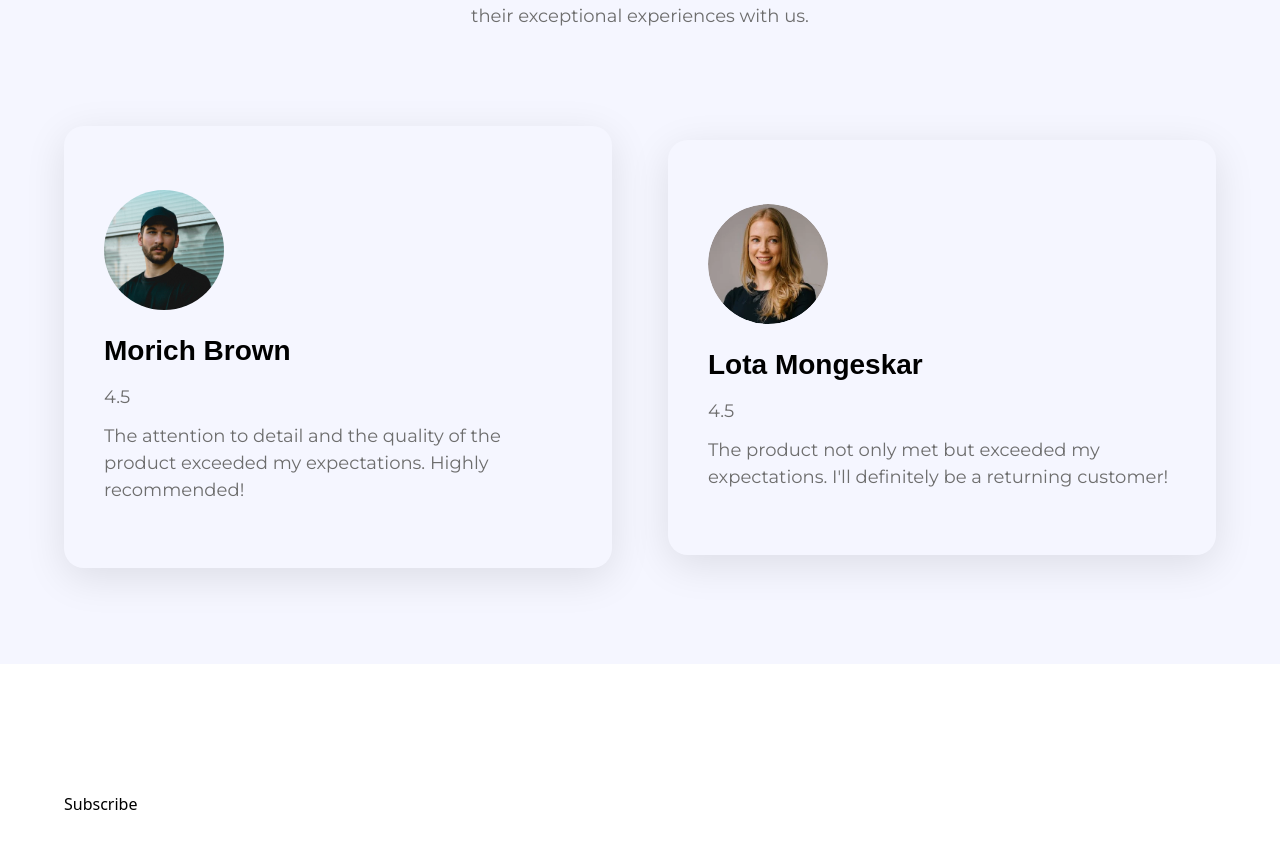
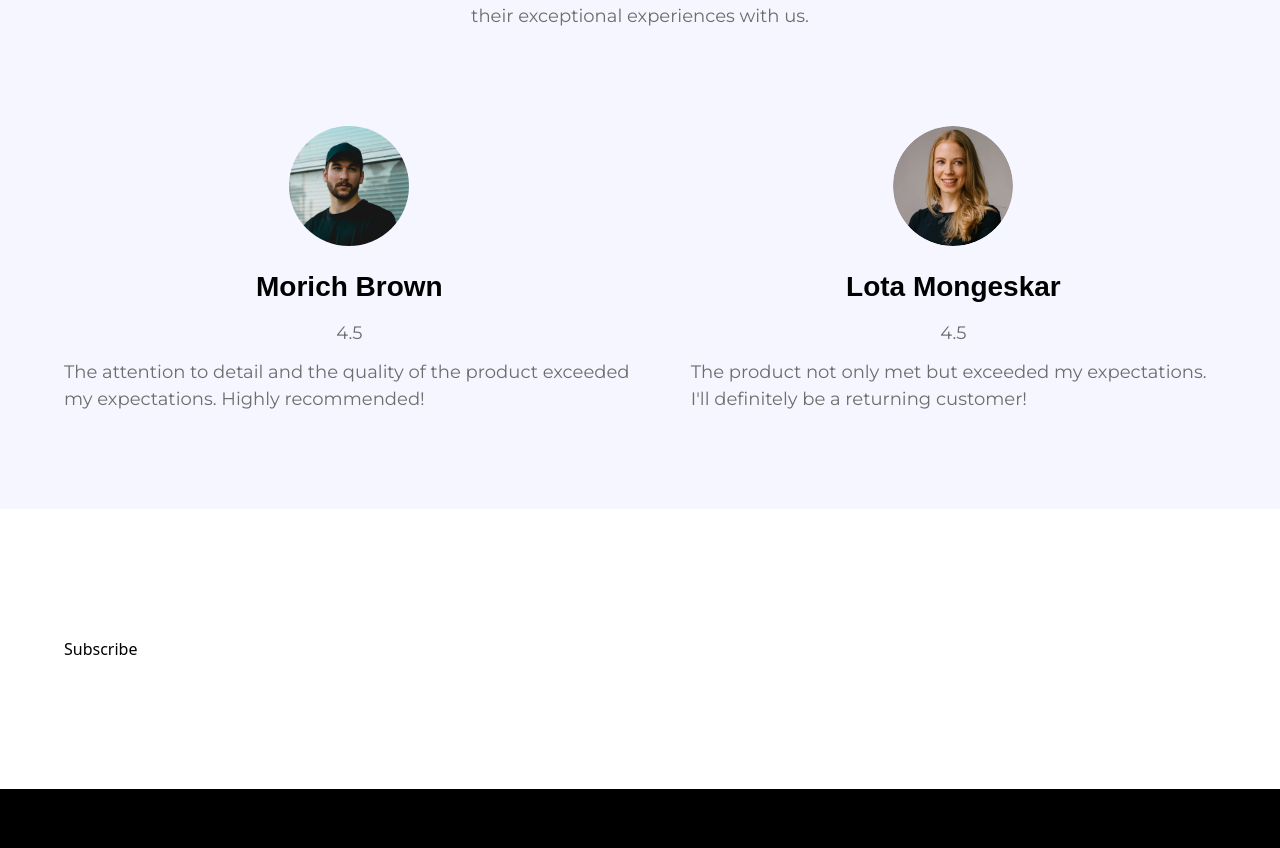
Before and after one commit to krystyna-lyn/ecommerce, a React (Vite) app: page / in a window 1280 px wide. Shown: the part 3708-4556 px from the top of the page. Built offline with nearby package versions, Linux system fonts and the light colour scheme; a web font is replaced by a local one.

Commit message:
Update ReviewCard.jsx

```diff
--- a/src/components/ReviewCard.jsx
+++ b/src/components/ReviewCard.jsx
@@ -1,11 +1,11 @@
 
 
-const ReviewCard = ({imgURL, customerName, rating, feedback}) => {
+const ReviewCard = ({ imgURL, customerName, rating, feedback }) => {
   return (
-    <div className='flex-1 sm:w-[350px] sm:min-w-[350px] w-full rounded-[20px] shadow-3xl px-10 py-16'>
+    <div className='flex justify-center items-center flex-col'>
       <div >
         <img src={imgURL} alt={customerName} width={240} height={240}
-        className='rounded-full object-cover w-[120px] h-[120px]' />
+          className='rounded-full object-cover w-[120px] h-[120px]' />
       </div>
       <h3 className='mt-5 font-palanquin text-3xl leading-normal font-bold'>
         {customerName}
```
